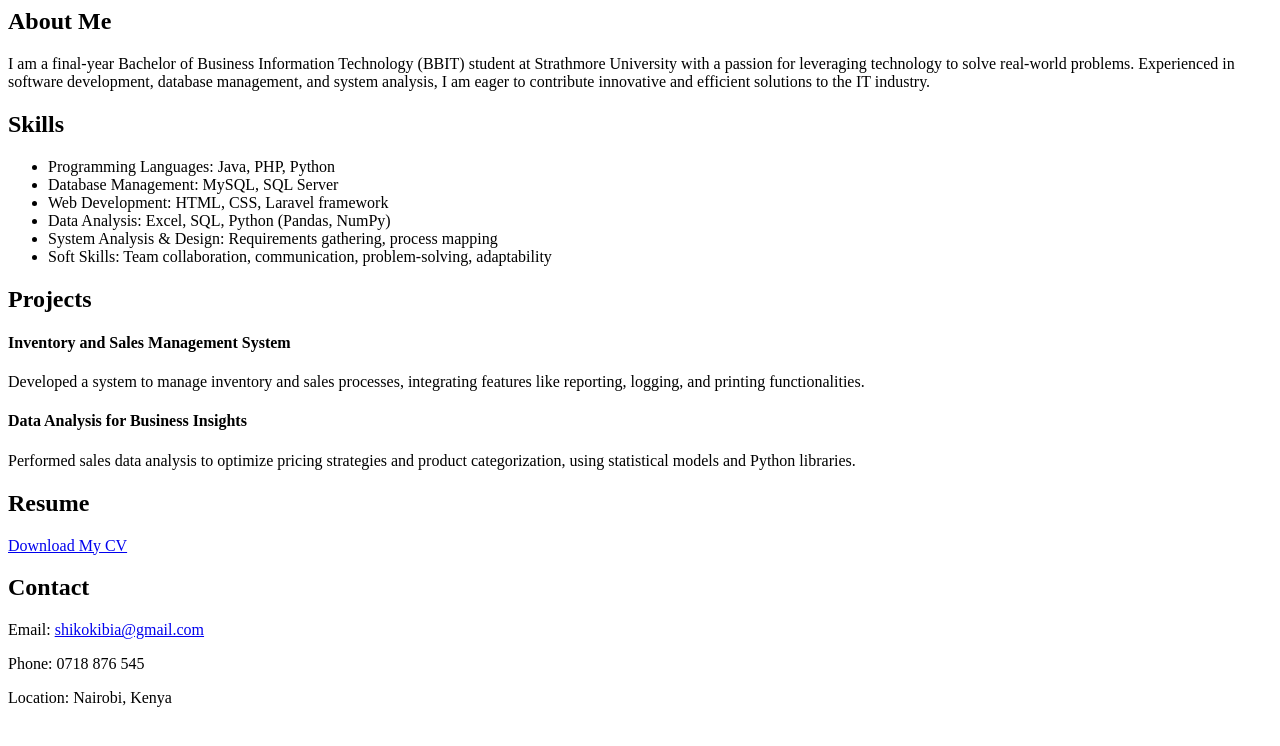
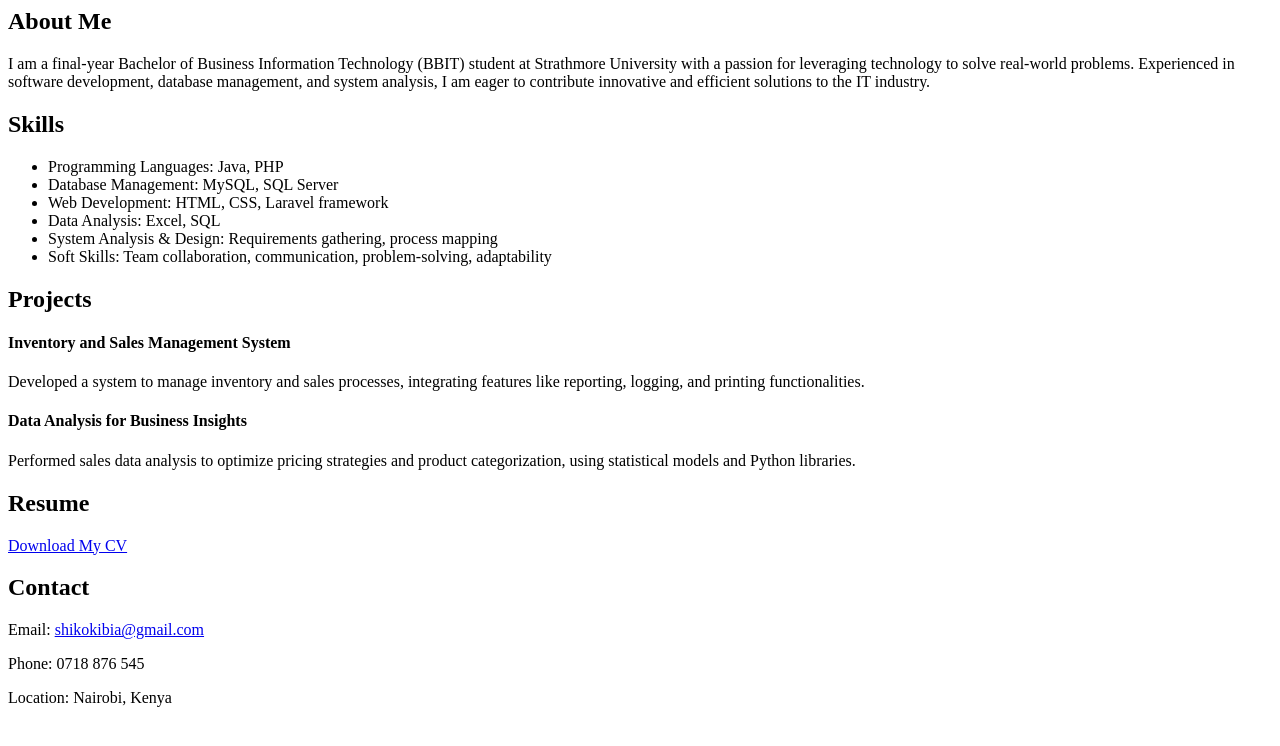
Before and after one commit to wanjikukibia/Portfolio, a plain HTML site: page index.html in a window 1280 px wide. Drawn offline with Linux system fonts and the light colour scheme.

Commit message:
Updated portfolio design

```diff
--- a/index.html
+++ b/index.html
@@ -6,10 +6,10 @@
 <section class="section" id="skills">
     <h2>Skills</h2>
     <ul>
-        <li>Programming Languages: Java, PHP, Python</li>
+        <li>Programming Languages: Java, PHP</li>
         <li>Database Management: MySQL, SQL Server</li>
         <li>Web Development: HTML, CSS, Laravel framework</li>
-        <li>Data Analysis: Excel, SQL, Python (Pandas, NumPy)</li>
+        <li>Data Analysis: Excel, SQL</li>
         <li>System Analysis & Design: Requirements gathering, process mapping</li>
         <li>Soft Skills: Team collaboration, communication, problem-solving, adaptability</li>
     </ul>
```
